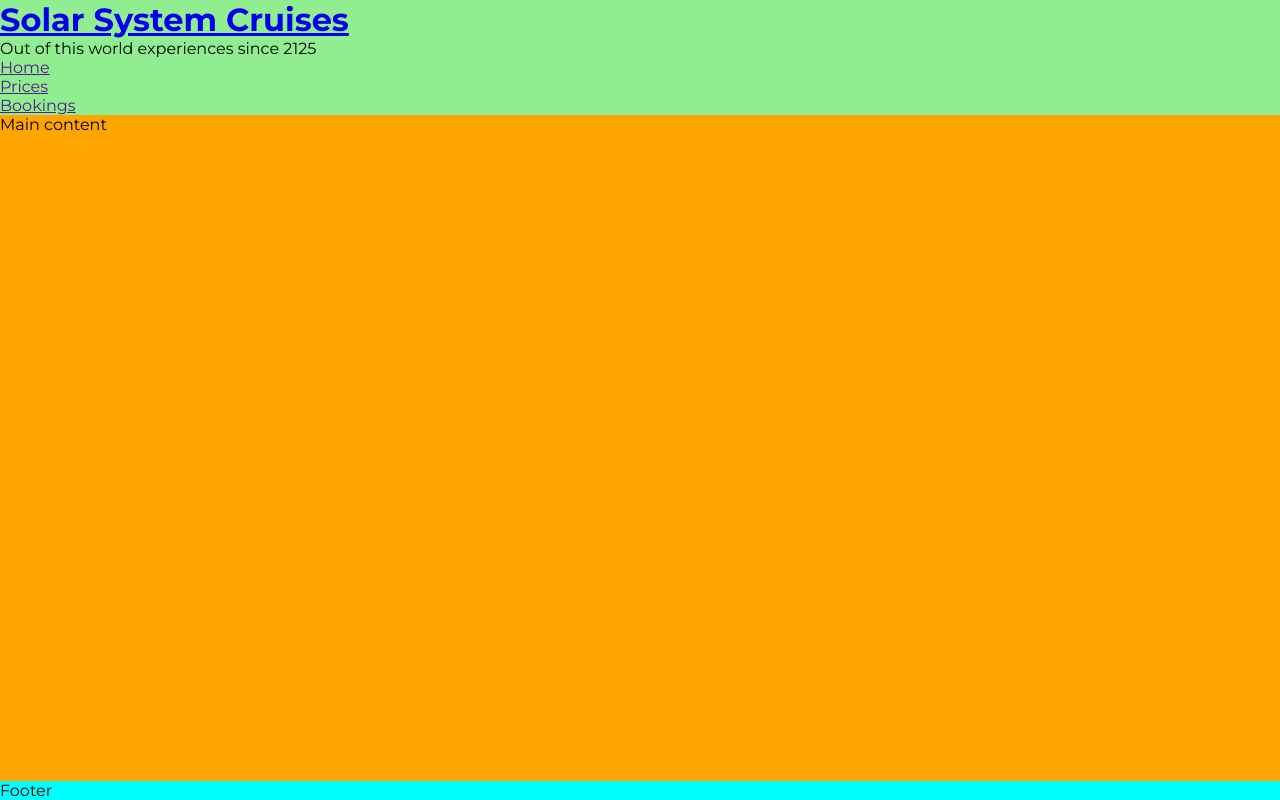
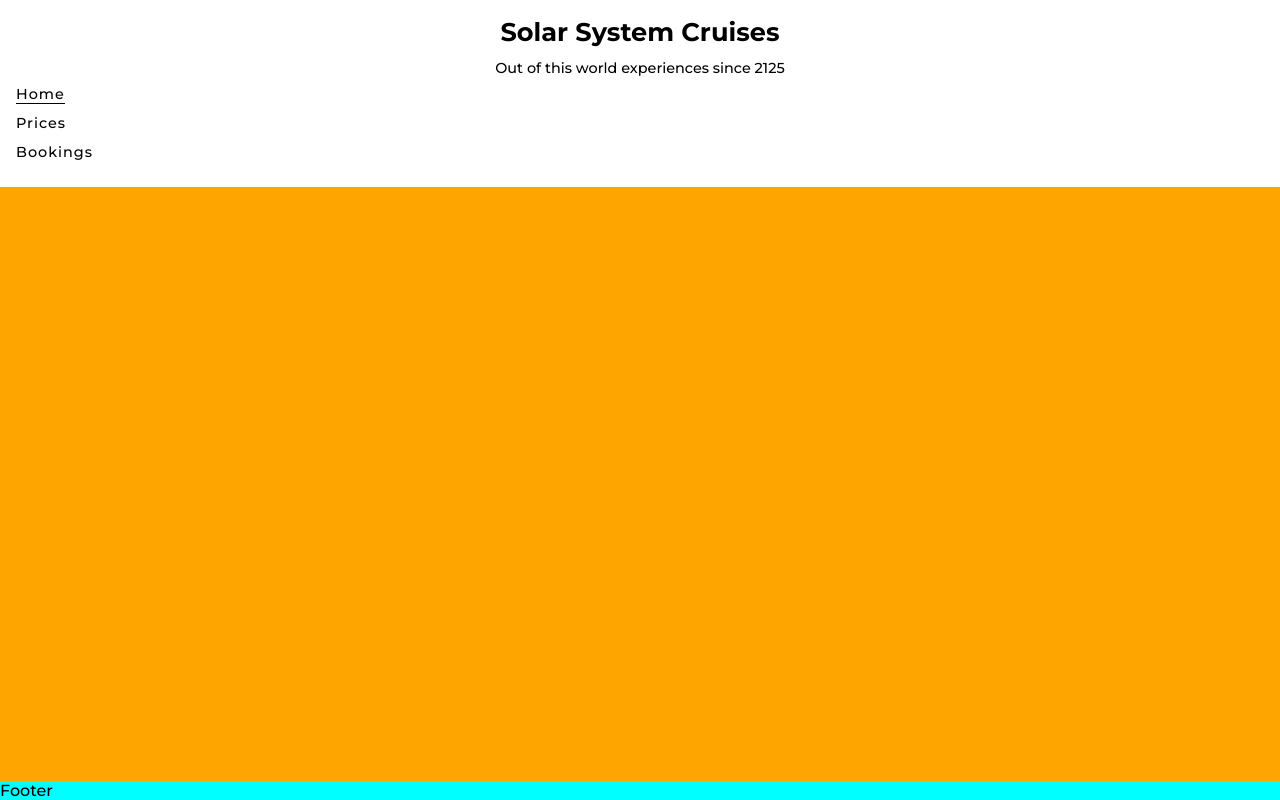
Before and after one commit to Adam-Alive/solar-system-project, a plain HTML site: page index.html in a window 1280 px wide. Drawn offline with Linux system fonts and the light colour scheme.

Commit message:
Fix header and style logo, slogan and navigation menu

```diff
--- a/assets/css/style.css
+++ b/assets/css/style.css
@@ -16,13 +16,48 @@ body {
     flex-direction: column;
     /* Need to confirm text colour */
     font-family: 'Montserrat', sans-serif;
+    font-weight: 500;
 }
 
 /* Header */
 header {
-    background-color: lightgreen;
+    background-color: #ffffff;
+    padding: 1rem 1rem;
+    position: fixed;
+    z-index: 99;
+    width: 100%;
 }
 
+header a {
+    text-decoration: none;
+    color: inherit;
+}
+
+#logo-wrapper {
+    font-size: 80%;
+    text-align: center;
+    padding: 0 0 .75rem;
+}
+
+#slogan-wrapper {
+    font-size: 90%;
+    text-align: center;
+    padding: 0 0 .5rem;
+}
+
+#menu {
+    font-size: 90%;
+    letter-spacing: 1px;
+    list-style-type: none;
+}
+
+#menu li {
+    margin-bottom: .75em;
+}
+
+.active {
+    border-bottom: 1px solid;
+}
 /* Main content */
 main {
     background-color: orange;
--- a/index.html
+++ b/index.html
@@ -21,13 +21,17 @@
 <body>
     <!-- Header  -->
     <header>
-        <a href="index.html">
-            <h1 id="logo">Solar System Cruises</h1>
-        </a>
-        <p>Out of this world experiences since 2125</p>
+        <div id="logo-wrapper">
+            <a href="index.html">
+                <h1 id="logo">Solar System Cruises</h1>
+            </a>
+        </div>
+        <div id="slogan-wrapper">
+            <p>Out of this world experiences since 2125</p>
+        </div>
         <nav>
-            <ul>
-                <li><a href="">Home</a></li>
+            <ul id="menu">
+                <li><a href="" class="active">Home</a></li>
                 <li><a href="">Prices</a></li>
                 <li><a href="">Bookings</a></li>
             </ul>
```
